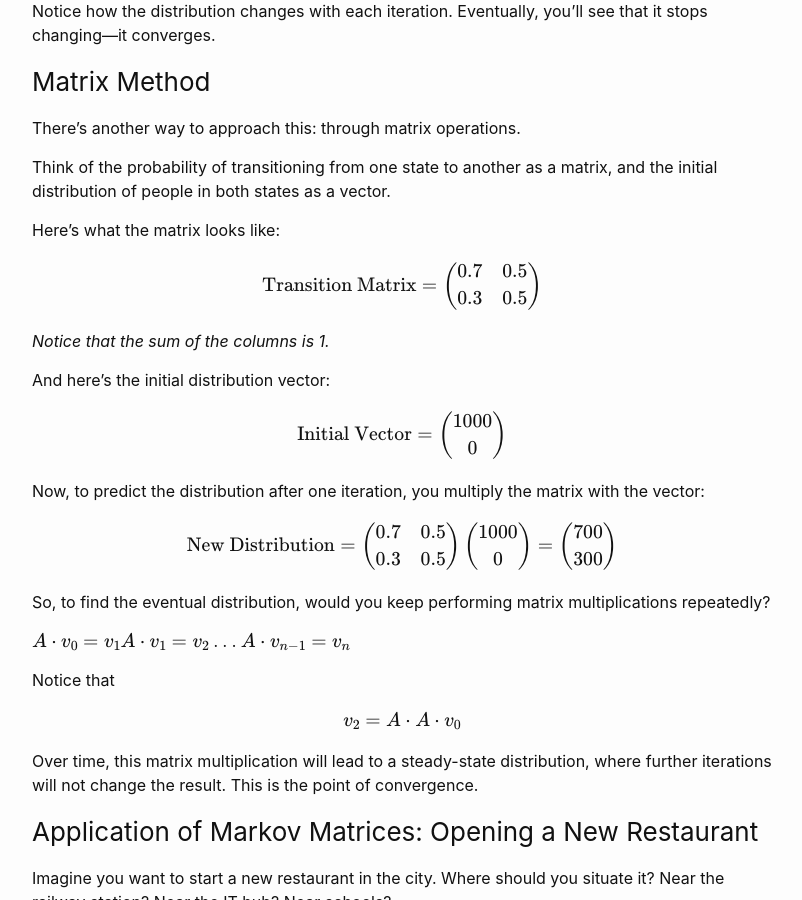
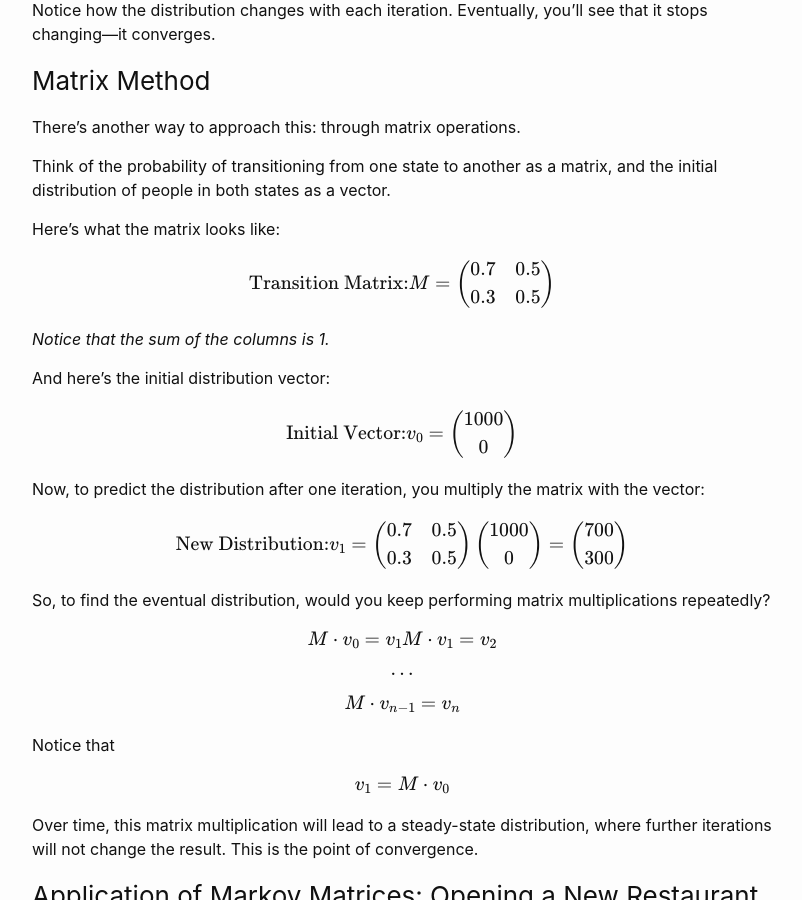
Before and after one commit to sudarshansudarshan/cs503, a Jekyll site: the page built from Galaxy.md, in a window 1280 px wide and 900 px high, scrolled down 6290 px. Shown: the whole window, without its empty margins (238-1040 px from the left). Built offline with Jekyll 4.4.1, drawn with Linux system fonts in a browser that asks for light colours; formulas are drawn with MathJax 3; some of the changed text lies outside the part shown.

Commit message:
Update Galaxy.md

```diff
--- a/Galaxy.md
+++ b/Galaxy.md
@@ -78,7 +78,7 @@ To make it even more efficient, you could experiment with different batch sizes,
 
 ---
 
-# Finding $$\sqrt (11)$$
+# Finding $$\sqrt{11}$$
 
 Finding the square root of 11 is equivalent to finding the root of the equation
 
@@ -159,7 +159,7 @@ Think of the probability of transitioning from one state to another as a matrix,
 Here's what the matrix looks like:
 
 $$
-\text{Transition Matrix} =
+\text{Transition Matrix:} M =
 \begin{pmatrix}
 0.7 & 0.5 \\
 0.3 & 0.5
@@ -171,7 +171,7 @@ _Notice that the sum of the columns is 1._
 And here’s the initial distribution vector:
 
 $$
-\text{Initial Vector} =
+\text{Initial Vector:} v_0=
 \begin{pmatrix}
 1000 \\
 0
@@ -181,7 +181,7 @@ $$
 Now, to predict the distribution after one iteration, you multiply the matrix with the vector:
 
 $$
-\text{New Distribution} =
+\text{New Distribution:} v_1 =
 \begin{pmatrix}
 0.7 & 0.5 \\
 0.3 & 0.5
@@ -200,21 +200,24 @@ $$
 So, to find the eventual distribution, would you keep performing matrix multiplications repeatedly?
 
 $$
-A \cdot v_0 = v_1\\
-A \cdot v_1 = v_2\\
-$$
-.
-.
-.
-$$
-A \cdot v_{n-1} = v_n
+M \cdot v_0 = v_1\\
+M \cdot v_1 = v_2\\
 $$
 
+$$
+.\\
+.\\
+.\\
+$$
+
+$$
+M \cdot v_{n-1} = v_{n}\\
+$$
 
 Notice that
 
 $$
-v_2 = A \cdot A \cdot v_0
+v_1 = M \cdot v_0
 $$
 
 
```
